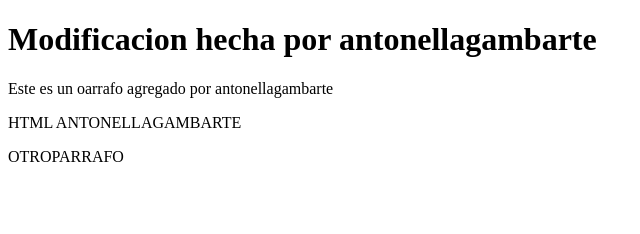
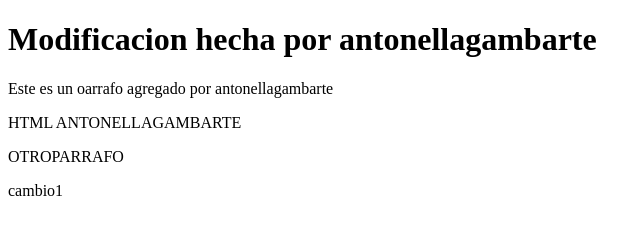
Before and after one commit to antonellagambarte/pruebaproyectogit, a plain HTML site: page index.html in a window 1280 px wide. Shown: the full height of the page, 0-640 px from the left. Drawn offline with Linux system fonts and the light colour scheme.

Commit message:
feat(pruebaproyectogit): cambio1

```diff
--- a/index.html
+++ b/index.html
@@ -13,6 +13,7 @@
     <p>Este es un oarrafo agregado por antonellagambarte</p>
     <p>HTML ANTONELLAGAMBARTE</p>
     <p>OTROPARRAFO</p>
+    <p>cambio1</p>
 </body>
 
 </html>
```
